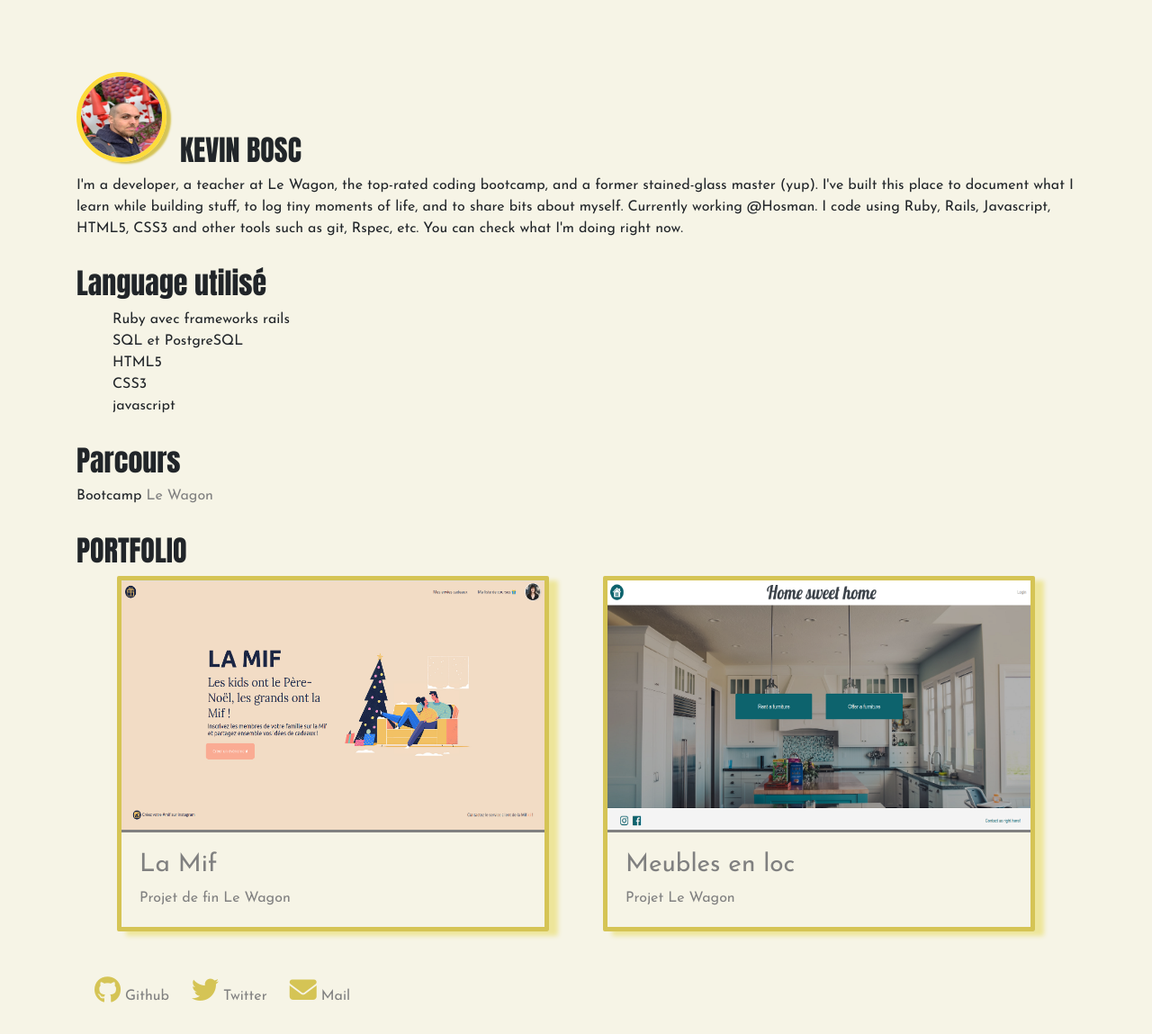
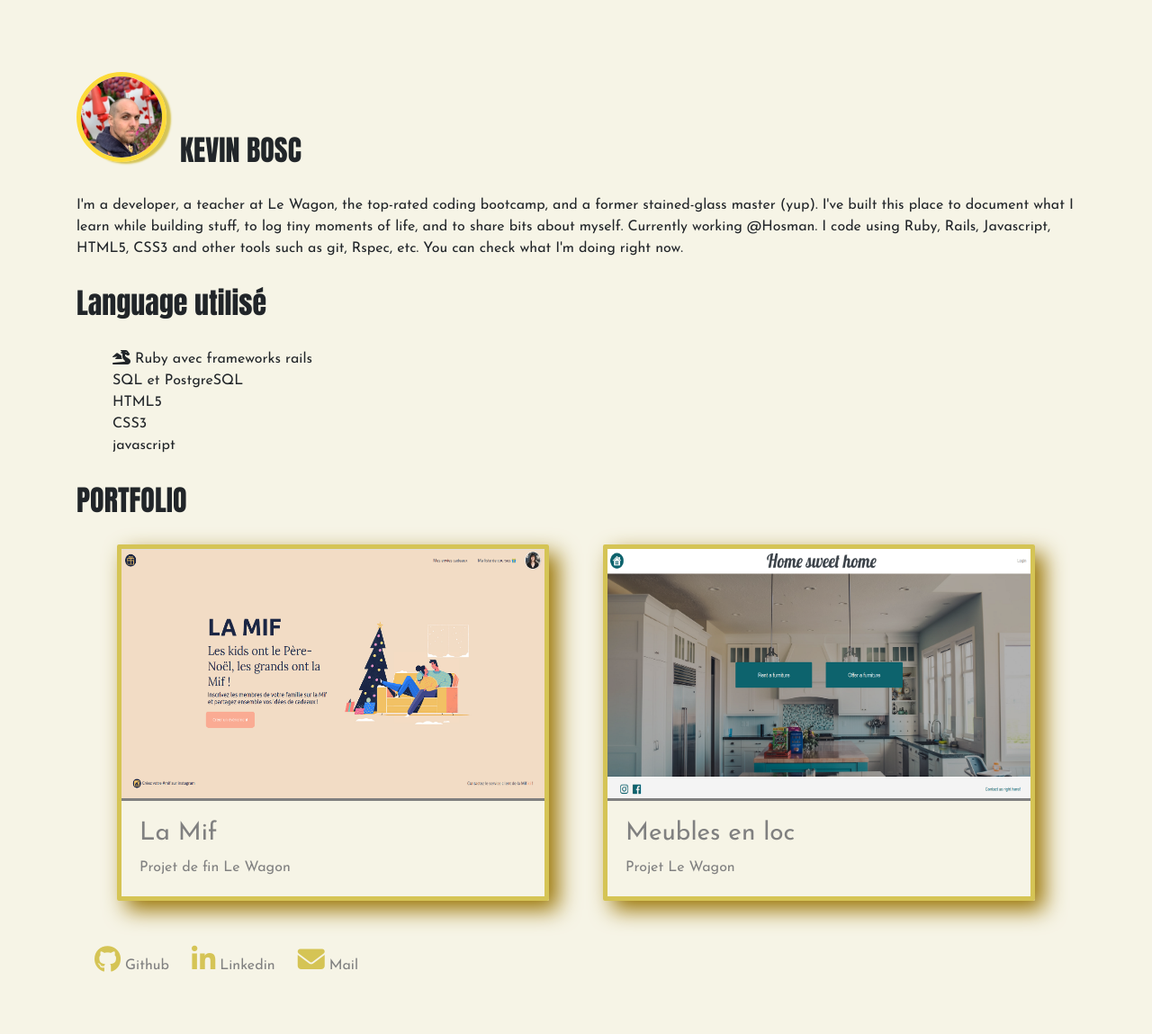
Before and after one commit to kbosc/portfolio, a plain HTML site: page index.html in a window 1280 px wide. Shown: the whole page at 90% size. After the commit the page ends 1115 px from the top, so only its background shows below. Drawn offline with nearby package versions, Linux system fonts and the light colour scheme.

Commit message:
shadow with card

```diff
--- a/index.html
+++ b/index.html
@@ -27,7 +27,7 @@
     <section>
       <h2>Language utilisé</h2>
       <ul>
-        <li>Ruby avec frameworks rails</li>
+        <li><i class="fas fa-dragon"></i> Ruby avec frameworks rails</li>
         <li>SQL et PostgreSQL</li>
         <li>HTML5</li>
         <li>CSS3</li>
@@ -35,10 +35,10 @@
       </ul>
     </section>
 
-    <section>
+<!--     <section>
       <h2>Parcours</h2>
       <p>Bootcamp <a target="blank" class="lien" href="https://www.lewagon.com/fr/paris">Le Wagon</a></p>
-    </section>
+    </section> -->
 
     <section>
       <h2>PORTFOLIO</h2>
@@ -54,24 +54,6 @@
             </div>
           </div>
         </a>
-
-<!--         <div class="container-fluid">
-              <div class="overlay">
-                <div class = "items"></div>
-                <div class = "items head">
-                  <p>Flower Embroidery Hoop Art</p>
-                  <hr>
-                </div>
-                <div class = "items price">
-                  <p class="old">$699</p>
-                  <p class="new">$345</p>
-                </div>
-                <div class="items cart">
-                  <i class="fa fa-shopping-cart"></i>
-                  <span>ADD TO CART</span>
-              </div>
-            </div>
-          </div> -->
 
 
         <a target="blank" href="https://meubles-en-loc.herokuapp.com/" class="work-ext-link">
@@ -91,7 +73,7 @@
     <footer>
       <div class="footer-links">
         <a target="blank" href="https://github.com/kbosc"><i class="icon fab fa-github"></i>Github</a>
-        <a target="blank" href="https://twitter.com/kevinGaijin"><i class="icon fab fa-twitter"></i>Twitter</a>
+        <a target="blank" href="https://www.linkedin.com/in/kevin-bosc-7b2395199/"><i class="icon fab fa-linkedin-in"></i>Linkedin</a>
         <a target="blank" href="mailto:kevin_bosc@hotmail.fr"><i class="icon fas fa-envelope"></i>Mail</a>
       </div>
     </footer>
--- a/style.css
+++ b/style.css
@@ -7,6 +7,7 @@ body {
 h2 {
   font-family: 'Anton', sans-serif;
   margin-top: 30px;
+  margin-bottom: 30px;
 }
 
 a {
@@ -21,6 +22,7 @@ a:hover, a:visited, a:link, a:active {
 
 ul {
   list-style: none;
+/*  list-style: url('/media/examples/rocket.svg');*/
 }
 
 .profile-pick {
@@ -31,6 +33,7 @@ ul {
   box-shadow: 5px 2px 2px #d5c455;
   vertical-align: baseline;
   margin-right: 15px;
+  object-fit: cover;
 }
 
 .work-img {
@@ -43,9 +46,18 @@ ul {
 .work-card {
   border: 5px solid #d5c455;
   border-radius: 2px;
-  box-shadow: 10px 5px 5px #ede59a;
+  /*box-shadow: 10px 5px 5px #ede59a;*/
+  /*box-shadow: 5px 5px 30px 7px rgba(0,0,0,0.25), -5px -5px 30px 7px rgba(0,0,0,0.22);*/
+  box-shadow: 10px 10px 25px #997300;
+  cursor: pointer;
+  transition: 0.4s;
 }
 
+.work-card:hover {
+  transform: scale(0.9, 0.9);
+  /*box-shadow: 5px 5px 30px 15px rgba(0,0,0,0.25), -5px -5px 30px 15px rgba(0,0,0,0.22);*/
+  box-shadow: 10px 10px 40px #997300;
+}
 .work-intro {
   margin: 20px;
 }
@@ -58,6 +70,7 @@ ul {
   padding-left: 15px;
   padding-right: 15px;
 }
+
 
 footer {
   padding-bottom: 30px;
@@ -75,122 +88,3 @@ footer {
   font-size: 30px;
   color: #d5c455;
 }
-
-
-
-/*$bg: #FEF5DF;
-
-body {
-  background-color: $bg;
-}
-
-.container {
-  width: 300px;
-  height: 400px;
-
-  position: absolute;
-  top:0; right: 0; left: 0; bottom: 0;
-  margin: auto;
-
-  background: url("https://i.pinimg.com/564x/6f/5a/b1/6f5ab1b470beeeeaf285bb451c63ac8f.jpg");
-  background-color: black;
-  background-size: cover;
-  cursor: pointer;
-
-  -webkit-box-shadow: 0 0 5px #000;
-        box-shadow: 0 0 5px #000;
-  }
-
-.overlay {
-  width: 100%;
-  height: 100%;
-
-  display: grid;
-  grid-template-columns: 1fr;
-  grid-template-rows: 1fr 2fr 2fr 1fr;
-
-  background: rgba(77, 77, 77, .9);
-  color: $bg;
-  opacity: 0;
-  transition: all 0.5s;
-
-  font-family: 'Playfair Display', serif;
-}
-
-
-.items {
-  padding-left: 20px;
-  letter-spacing: 3px;
-}
-
-.head {
-  font-size: 30px;
-  line-height: 40px;
-
-  transform: translateY(40px);
-  transition: all 0.7s;
-  hr {
-    display: block;
-    width: 0;
-
-    border: none;
-    border-bottom: solid 2px $bg;
-
-    position: absolute;
-    bottom: 0; left:20px;
-
-    transition: all .5s;
-  }
-}
-
-.price {
-  font-size: 22px;
-  line-height: 10px;
-  font-weight: bold;
-  opacity: 0;
-  transform: translateY(40px);
-  transition: all 0.7s;
-  .old {
-    text-decoration: line-through;
-    color: lighten(rgb(77, 77, 77),40%);
-  }
-}
-
-.cart {
-  font-size: 12px;
-  opacity: 0;
-  letter-spacing: 1px;
-  font-family: 'Lato', sans-serif;
-  transform: translateY(40px);
-  transition: all 0.7s;
-  i {
-    font-size: 16px;
-  }
-  span {
-    margin-left: 10px;
-  }
-}
-
-.container:hover .overlay {
-  opacity: 1;
-  & .head {
-    transform: translateY(0px);
-  }
-
-  & hr {
-    width: 75px;
-    transition-delay: 0.4s;
-  }
-
-  & .price {
-    transform: translateY(0px);
-    transition-delay: 0.3s;
-    opacity: 1;
-  }
-
-  & .cart {
-    transform: translateY(0px);
-    transition-delay: 0.6s;
-    opacity: 1;
-  }
-}*/
```
